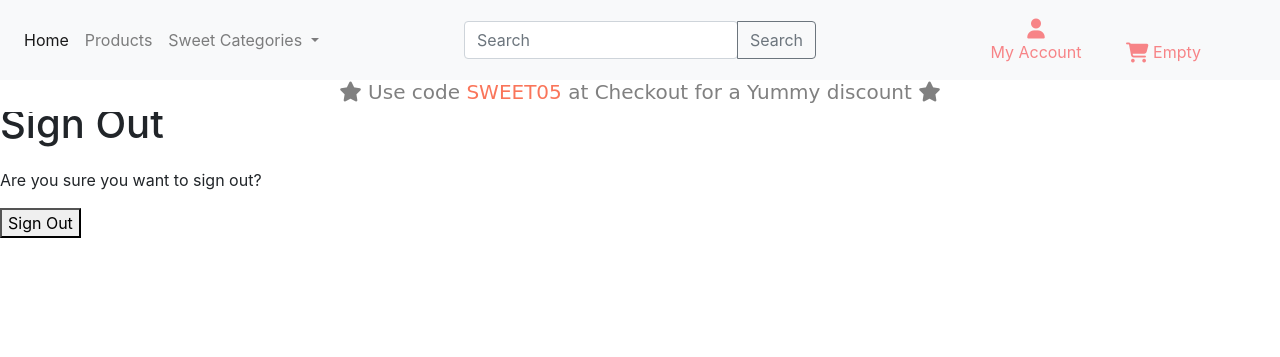
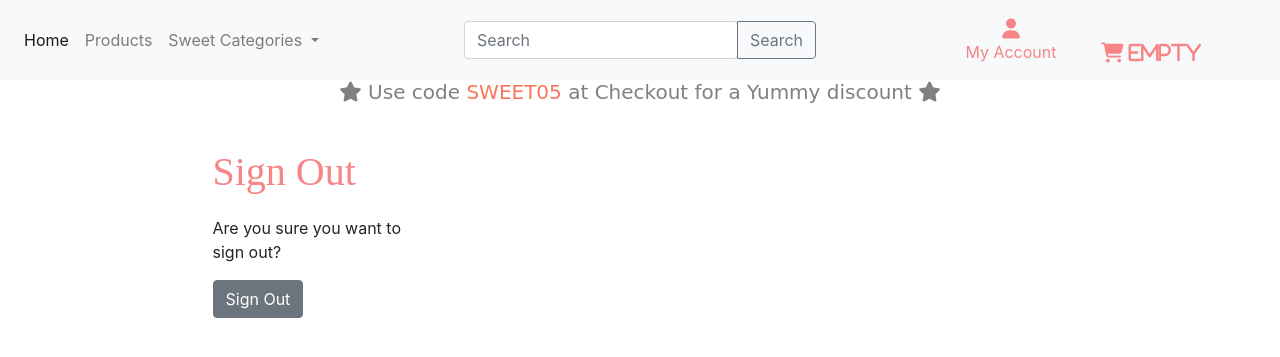
Before and after one commit to aliciarawlings/sweet_moments_milestone, a Django app: page /accounts/logout/ in a window 1280 px wide. Shown: the top 357 px of the page. Run offline with Django 3.2, Linux system fonts and the light colour scheme; the visitor is signed in with stand-in values (Sample User, id 1); some libraries are stand-ins or nearby versions.

Commit message:
css added to navbar icons and form css added to allauth forms

```diff
--- a/static/css/base.css
+++ b/static/css/base.css
@@ -135,6 +135,4 @@ body {
 
 .nav-pills , .pill-1, .pill-2 {
     background-color:black;
-
-
 }
--- a/templates/allauth/account/logout.html
+++ b/templates/allauth/account/logout.html
@@ -5,17 +5,18 @@
 {% block head_title %}{% trans "Sign Out" %}{% endblock %}
 
 {% block inside_content %}
-<h1>{% trans "Sign Out" %}</h1>
+<div class="mx-auto" style="width:200px;">
+<h1 class="home_font mt-5 ">{% trans "Sign Out" %}</h1>
 
-<p>{% trans 'Are you sure you want to sign out?' %}</p>
+<p class="text-left">{% trans 'Are you sure you want to sign out?' %}</p>
 
 <form method="post" action="{% url 'account_logout' %}">
   {% csrf_token %}
   {% if redirect_field_value %}
   <input type="hidden" name="{{ redirect_field_name }}" value="{{ redirect_field_value }}"/>
   {% endif %}
-  <button type="submit">{% trans 'Sign Out' %}</button>
+  <button class="btn btn-secondary" type="submit"> {% trans 'Sign Out' %} </button>
 </form>
-
+</div>
 
 {% endblock %}
--- a/templates/allauth/account/signup.html
+++ b/templates/allauth/account/signup.html
@@ -3,14 +3,14 @@
 {% load i18n %}
 
 {% block head_title %}{% trans "Signup" %}{% endblock %}
-<div class="container allauth_forms">
+<div class="container allauth_forms ">
 
 <div class="row">
 
 <div class="col">
 
 {% block inside_content %}
-<h1 class="home_font">{% trans "Sign Up" %}</h1>
+<h1 class="home_font mt-5 text-center">{% trans "Sign Up" %}</h1>
 
 <p>{% blocktrans %}Already have an account? Then please <a href="{{ login_url }}">sign in</a>.{% endblocktrans %}</p>
 
--- a/templates/base.html
+++ b/templates/base.html
@@ -97,9 +97,9 @@
                 <a href="" class="dropdown-item ">Manage Products</a>
             {% endif %}
             <a href="{% url 'profile' %}" class="dropdown-item">My Profile</a>
-            <a href="{% url 'account_logout' %}"class="dropdown-item">Logout</a>
+            <a href="{% url 'account_logout' %}" class="dropdown-item"> Logout</a>
         {% else %}
-            <a href="{% url 'account_signup' %}"class="dropdown-item">Register </a>
+            <a href="{% url 'account_signup' %}" class= "dropdown-item"> Register </a>
             <a href="{% url 'account_login' %}" class="dropdown-item">Login</a>
         {% endif %}
     </div>
@@ -111,12 +111,13 @@
 
        <div class="text-center">
 
-        <div><i class="fas fa-shopping-cart fa-lg"></i>
-        {{product_count}}
+        <div><i class="fas fa-shopping-cart fa-lg">
+        {{product_count}}</i>
+
         </div>
         {% else %}
-        <i class="fas fa-shopping-cart fa-lg"></i>
-        Empty
+        <i class="fas fa-shopping-cart fa-lg">  Empty</i>
+
         {% endif %}
         </div>
         </a>
```
